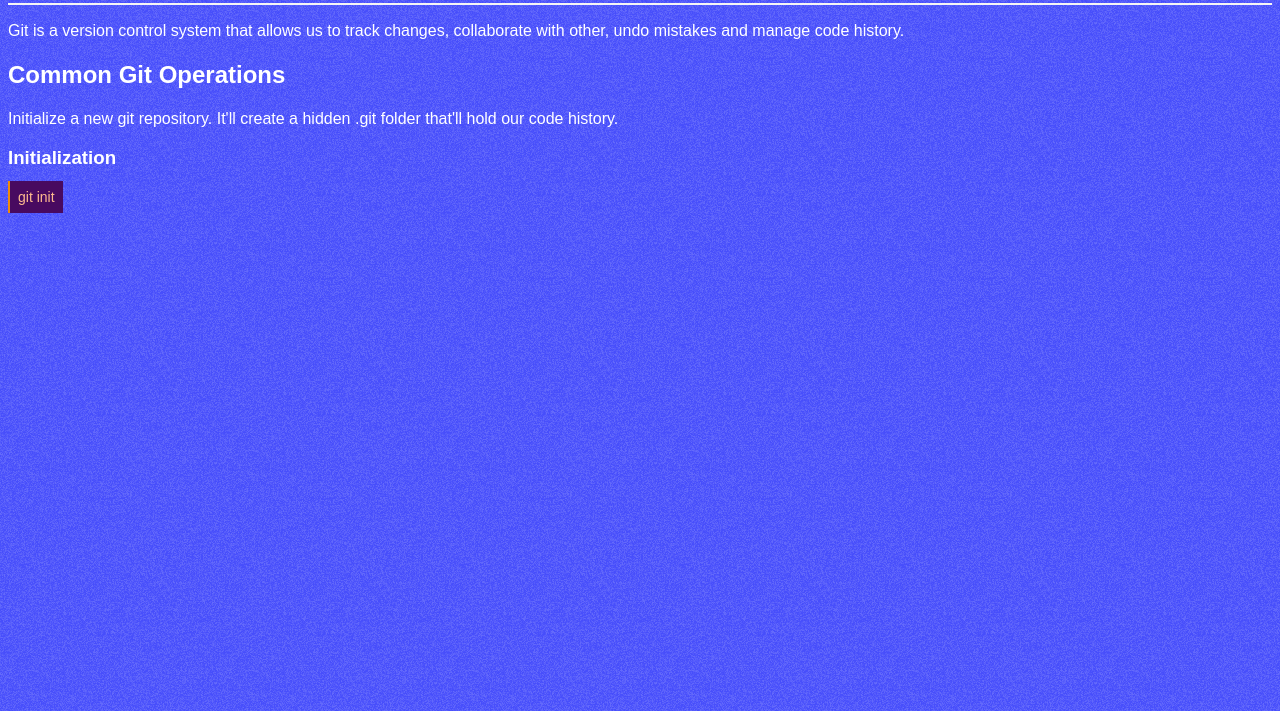
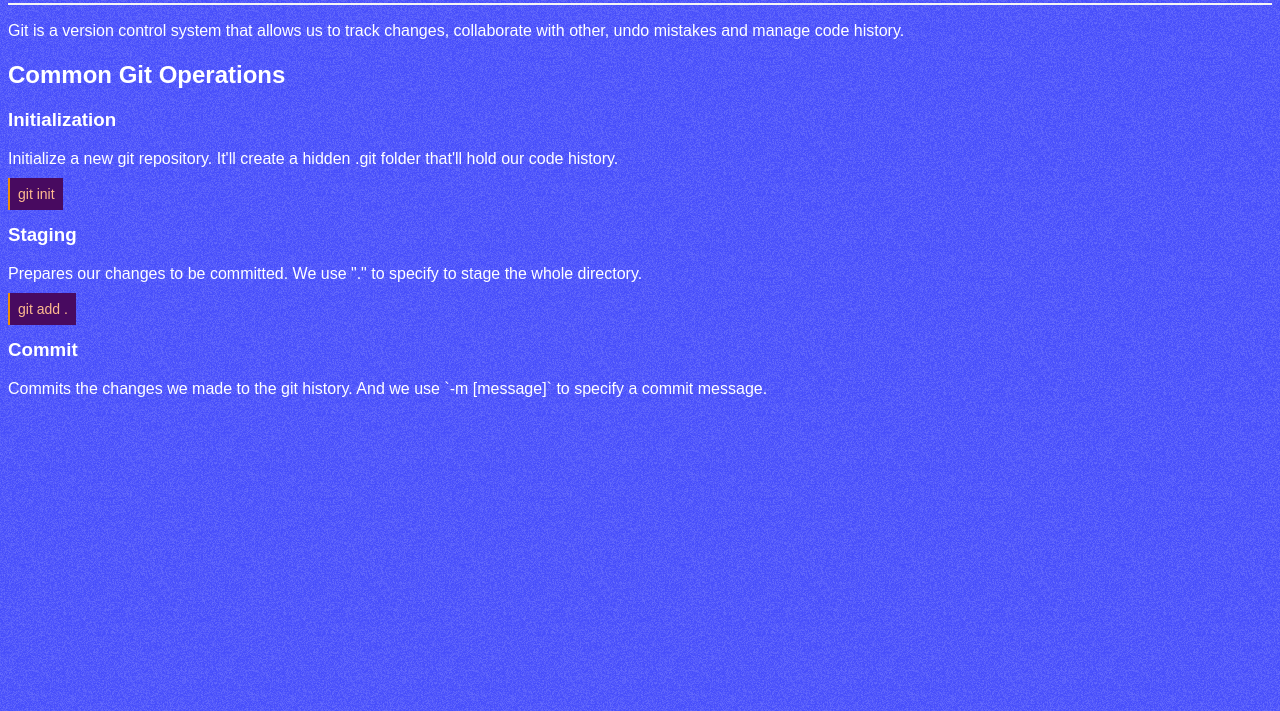
Before and after one commit to Bekacru/getting-involved-in-open-source, a plain HTML site: page src/git.html in a window 1280 px wide. Shown: the part 89-800 px from the top of the page. Drawn offline with Linux system fonts and the light colour scheme; a web font is replaced by a local one.

Commit message:
forgot to stage

```diff
--- a/src/git.html
+++ b/src/git.html
@@ -15,11 +15,23 @@
       collaborate with other, undo mistakes and manage code history.
     </p>
     <h2>Common Git Operations</h2>
+
+    <h3>Initialization</h3>
     <p>
       Initialize a new git repository. It'll create a hidden .git folder that'll
       hold our code history.
     </p>
-    <h3>Initialization</h3>
     <code> git init </code>
+    <h3>Staging</h3>
+    <p>
+      Prepares our changes to be committed. We use "." to specify to stage the
+      whole directory.
+    </p>
+    <code> git add . </code>
+    <h3>Commit</h3>
+    <p>
+      Commits the changes we made to the git history. And we use `-m [message]`
+      to specify a commit message.
+    </p>
   </body>
 </html>
```
